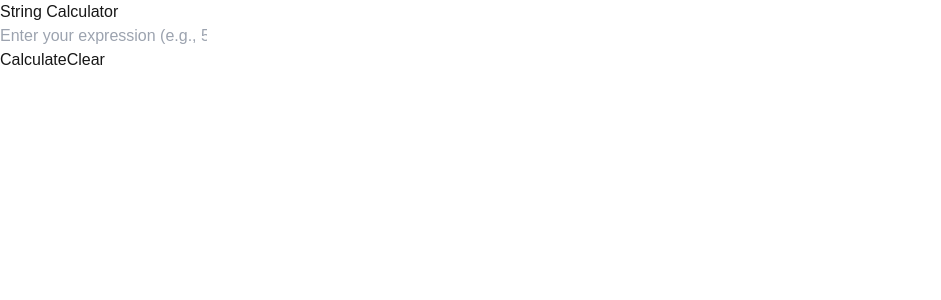
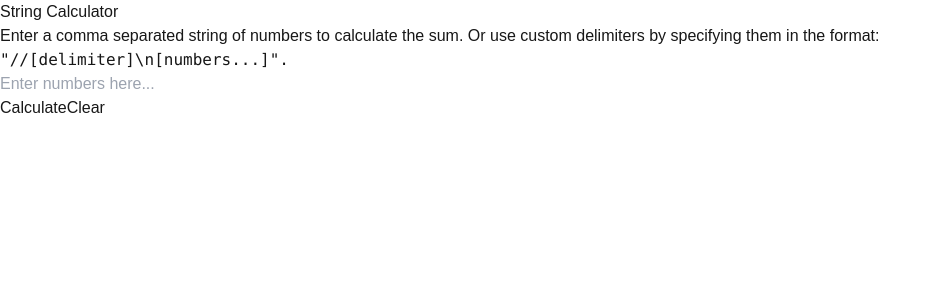
Before and after one commit to iRajatDas/string-calculator, a Next.js app: page / in a window 1280 px wide. Shown: the top 300 px of the page, without its empty margins (0-941 px from the left). Built offline with nearby package versions, Linux system fonts and the light colour scheme.

Commit message:
ci: case empty value, render zero as result

```diff
--- a/src/app/page.tsx
+++ b/src/app/page.tsx
@@ -15,8 +15,10 @@ const StringCalculator = () => {
       // since empty values are allowed, skip validation for now
 
       const evaluatedResult = add(input);
+      console.log({ evaluatedResult });
       setResult(evaluatedResult);
-    } catch {
+    } catch (err) {
+      console.log(err);
       setError("Invalid expression");
     }
   };
@@ -29,22 +31,31 @@ const StringCalculator = () => {
 
   return (
     <div className="min-h-screen flex items-center justify-center bg-gray-100 p-4">
-      <div className="w-full max-w-md bg-white rounded-lg shadow-lg p-6">
-        <h1 className="text-2xl font-bold max-md:text-center mb-6">
-          String Calculator
-        </h1>
+      <div className="w-full max-w-md bg-white rounded-lg border p-4 md:p-6">
+        <header className="mb-6">
+          <h1 className="text-2xl font-bold max-md:text-center mb-2">
+            String Calculator
+          </h1>
+          <p className="mb-2 text-zinc-600 text-sm">
+            Enter a comma separated string of numbers to calculate the sum. Or
+            use custom delimiters by specifying them in the format:
+          </p>
+          <code className="text-xs">
+            <pre>{`"//[delimiter]\\n[numbers...]".`}</pre>
+          </code>
+        </header>
 
         {/* Input Field */}
         <input
           type="text"
           value={input}
           onChange={(e) => setInput(e.target.value)}
-          placeholder="Enter your expression (e.g., 5+3*2)"
-          className="w-full p-3 border rounded-md focus:outline-none focus:ring-2 focus:ring-rose-500 mb-4"
+          placeholder="Enter numbers here..."
+          className="w-full p-3 border rounded-md text-sm focus:outline-none focus:ring-2 focus:ring-rose-500 mb-4"
         />
 
         {/* Buttons */}
-        <div className="flex justify-between gap-4">
+        <div className="flex justify-between gap-4 text-sm">
           <button
             onClick={handleCalculate}
             className="w-full py-2 bg-rose-500 text-white font-medium rounded-md hover:bg-rose-600 transition"
@@ -59,8 +70,12 @@ const StringCalculator = () => {
           </button>
         </div>
 
-        {/* Result */}
-        {result ? (
+        {/* -- Result */}
+
+        {/* Checking type of result,
+            since result with value `zero`, will be treated as a falsy value
+         */}
+        {typeof result === "number" ? (
           <div className="mt-6 p-4 bg-gray-50 rounded-md border">
             <h2 className="text-lg font-medium mb-2">Result:</h2>
             <p className="text-xl font-bold text-rose-600">{result}</p>
--- a/src/lib/helper.ts
+++ b/src/lib/helper.ts
@@ -19,13 +19,12 @@
  * add("-1,2,-3"); // Throws Error: "negative numbers not allowed -1,-3"
  */
 function add(numbers: string): number {
-  // Check if numbers is defined
-  if (!numbers) return 0;
+  // Check if numbers is defined or is empty
+  if (typeof numbers === "undefined" || numbers === "") return 0;
 
   // case:split by comma
   const numArr = numbers.split(",").map(Number);
 
-  console.log(numArr);
   return numArr.reduce((acc, cur) => acc + cur, 0);
 }
 
```
